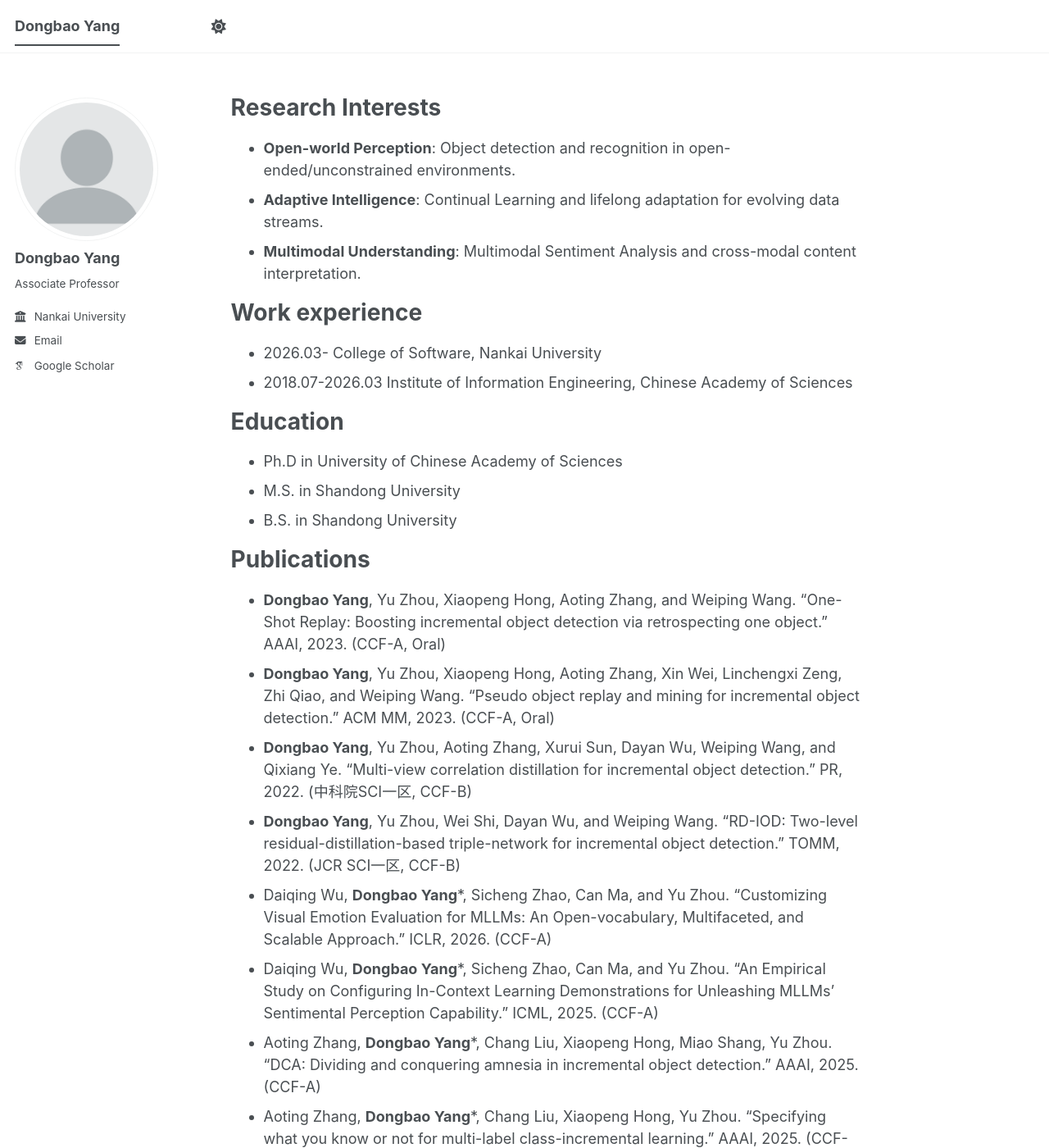
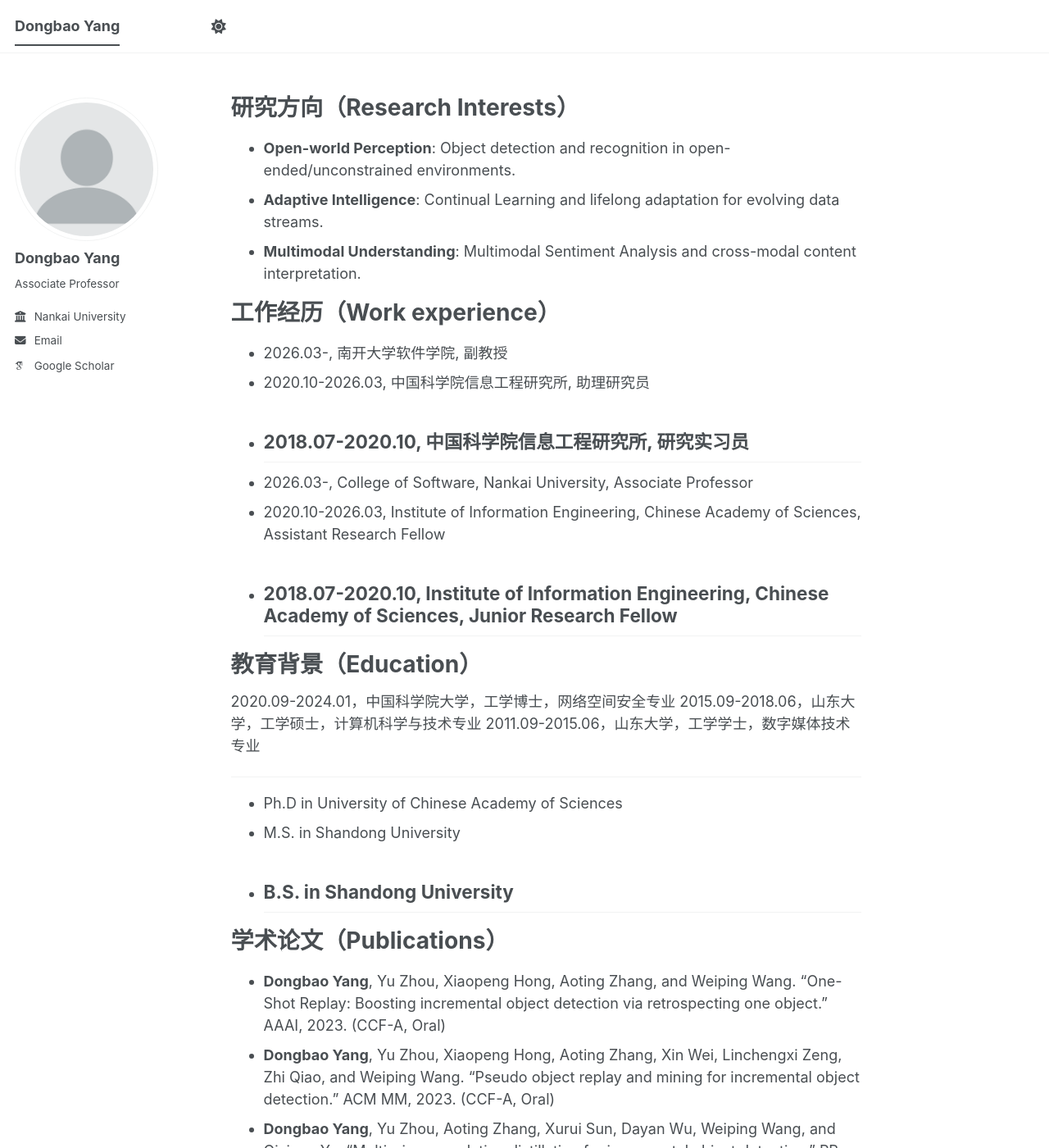
Before and after one commit to yangdb/yangdb.github.io, a Jekyll site: the page built from _pages/about.md, in a window 1280 px wide and 1400 px high. Shown: the whole window at 82% size. Built offline with Jekyll 4.4.1, drawn with Linux system fonts in a browser that asks for light colours; some web fonts are replaced; a script bundle is joined from its source files by our own code; library files that are not in the unit come from our copies; some of the changed text lies outside the part shown.

Commit message:
Update about.md

```diff
--- a/_pages/about.md
+++ b/_pages/about.md
@@ -7,24 +7,36 @@ redirect_from:
   - /about.html
 ---
 
-Research Interests
+研究方向（Research Interests）
 ======
 * **Open-world Perception**: Object detection and recognition in open-ended/unconstrained environments.
 * **Adaptive Intelligence**: Continual Learning and lifelong adaptation for evolving data streams.
 * **Multimodal Understanding**: Multimodal Sentiment Analysis and cross-modal content interpretation.
 
-Work experience
+工作经历（Work experience）
 ======
-* 2026.03- College of Software, Nankai University
-* 2018.07-2026.03 Institute of Information Engineering, Chinese Academy of Sciences
+* 2026.03-, 南开大学软件学院, 副教授
+* 2020.10-2026.03, 中国科学院信息工程研究所, 助理研究员
+* 2018.07-2020.10, 中国科学院信息工程研究所, 研究实习员
+---
+* 2026.03-, College of Software, Nankai University, Associate Professor
+* 2020.10-2026.03, Institute of Information Engineering, Chinese Academy of Sciences, Assistant Research Fellow
+* 2018.07-2020.10, Institute of Information Engineering, Chinese Academy of Sciences, Junior Research Fellow
+---
 
-Education
+教育背景（Education）
 ======
+2020.09-2024.01，中国科学院大学，工学博士，网络空间安全专业
+2015.09-2018.06，山东大学，工学硕士，计算机科学与技术专业
+2011.09-2015.06，山东大学，工学学士，数字媒体技术专业
+
+---
 * Ph.D in University of Chinese Academy of Sciences
 * M.S. in Shandong University
 * B.S. in Shandong University
+---
 
-Publications
+学术论文（Publications）
 ======
 * **Dongbao Yang**, Yu Zhou, Xiaopeng Hong, Aoting Zhang, and Weiping Wang. “One-Shot Replay: Boosting incremental object detection via retrospecting one object.” AAAI, 2023. (CCF-A, Oral)
 * **Dongbao Yang**, Yu Zhou, Xiaopeng Hong, Aoting Zhang, Xin Wei, Linchengxi Zeng, Zhi Qiao, and Weiping Wang. “Pseudo object replay and mining for incremental object detection.” ACM MM, 2023. (CCF-A, Oral)
@@ -60,21 +72,29 @@ Publications
 * Yudi Chen, Yu Zhou, **Dongbao Yang**, and Weiping Wang. “Constrained relation network for character detection in scene images.” PRICAI, 2019. (CCF-C)
 * Xugong Qin, Yu Zhou, **Dongbao Yang**, and Weiping Wang. “Curved text detection in natural scene images with semi-and weakly-supervised learning.” ICDAR, 2019. (CCF-C)
 
-Projects
+科研项目（Projects）
 ======
-* 1)2025.01-2027.12，国家自然科学基金青年基金，增量目标检测，主持，30万元
-* 2)2022.12-2025.11，科技部重点研发计划子课题，视听内容理解，主持，260万元
-* 3)2025.11-2026.11，企业横向项目，多模态检索增强生成，主持，30万元
-* 4)2025.12-2026.12，企业横向项目，面向监控视频的多模态信息融合摘要生成，主持，18万元
+* 1)2025.01-2027.12，国家自然科学基金青年基金，增量目标检测，主持
+* 2)2022.12-2025.11，国家重点研发计划子课题，视听内容理解，主持
+* 3)2025.11-2026.11，企业横向项目，多模态检索增强生成，主持
+* 4)2025.12-2026.12，企业横向项目，面向监控视频的多模态信息融合摘要生成，主持
+* 5)2024.01-2027.12，国家自然科学基金面上项目，视觉与语义融合的场景文字检测与识别技术研究，参与
+* 6)2022.07-2024.06，企业横向项目，印章识别及通用文字识别，参与
+* 7)2022.01-2023.12，国家广电总局项目，场景文字检测识别引擎，参与
+* 8)2021.04-2022.10，企业横向项目，关于印章处理和小字体识别的OCR研究，参与
+* 9)2019.11-2022.10，国家重点研发计划子课题，多媒体数据快速识别技术研究，参与
+* 10)2018.09-2019.08, 多媒体数据分析系统，工程建设项目，参与
+* 11)2017.10-2020.09，国家重点研发计划子课题，实时数据检测分析系统，参与
 
 
-Competitions
+
+竞赛获奖（Competitions）
 ======
 * 1)中国人工智能·多媒体信息识别技术竞赛，手写/印刷文本OCR两项高校组冠军，2019。
 * 2)ICDAR ReCTS 2019（中文招牌文字识别），“字符识别”、“端到端识别”高校组第三名，2019。
 
 
-Patents
+发明专利（Patents）
 ======
 * 1)基于伪目标重放与挖掘的增量目标检测方法及装置，2023，受理号：202311216027.X
 * 2)基于单目标重放的增量目标检测方法及装置，2023，受理号：202310102438.X
@@ -88,7 +108,7 @@ Patents
 * 10)基于完形填空任务的视频自监督学习方法, 2019，专利号：ZL 2019 1 1348018.X
 * 11)一种基于深度学习的图像哈希编码方法, 2017, 受理号：201710182659.7
 
-Academic Services
+学术服务（Academic Services）
 ======
 * Reviewer: CVPR, ICCV, ECCV, AAAI, ACM MM, IJCAI ....
 * Area Chair: ICME
```
